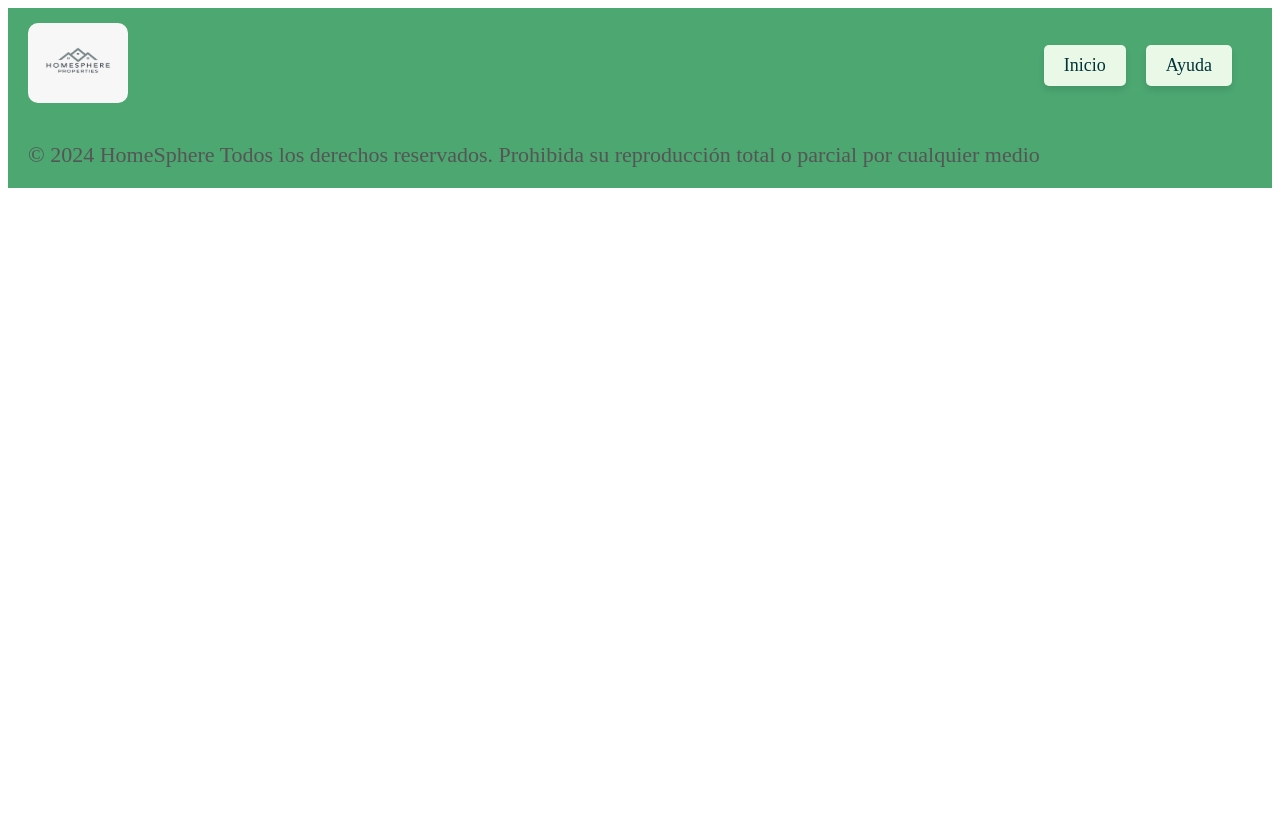
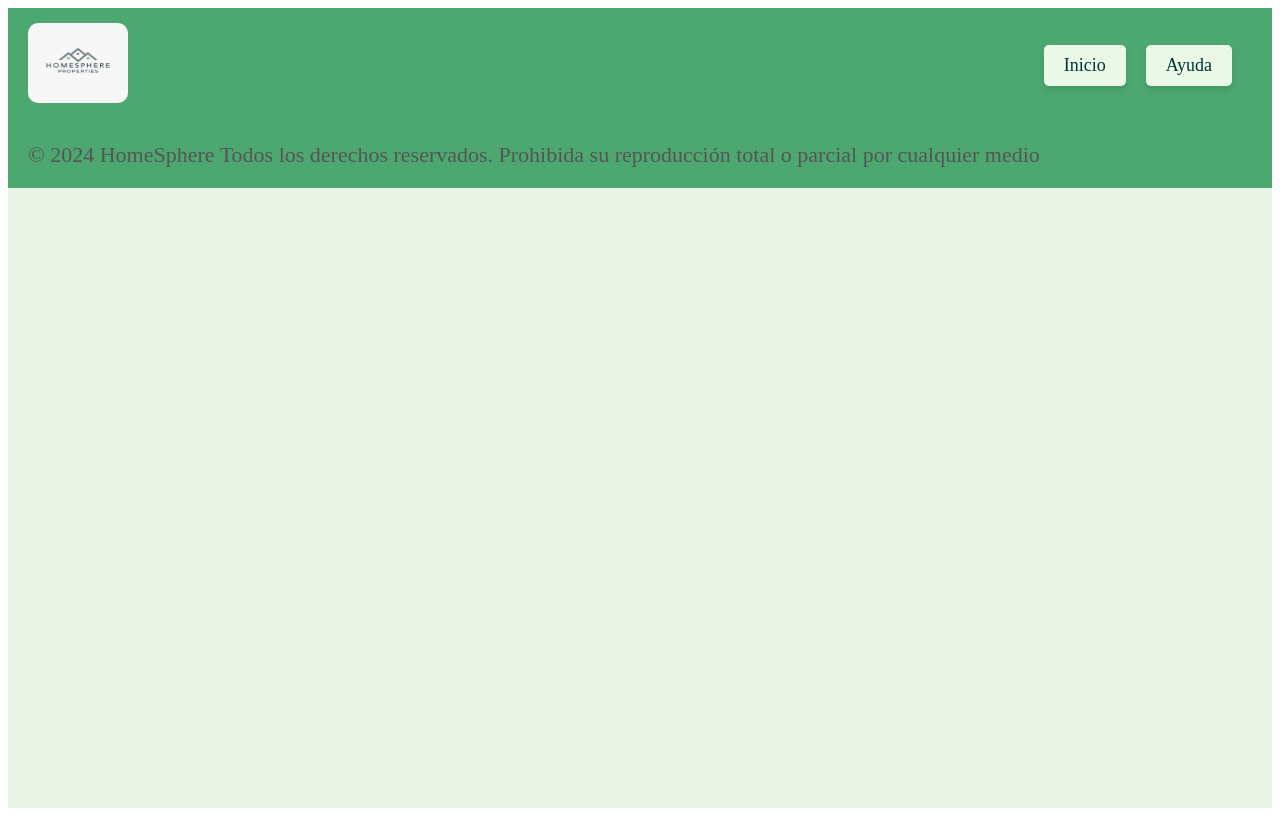
Before and after one commit to benbuselola/frontFingeso, a Vue app in the folder vue-project/: page /propiedadPerfil in a window 1280 px wide. Built offline with nearby package versions, Linux system fonts and the light colour scheme.

Commit message:
Fondo paginas
Arreglé el tema de por qué no completaba el fondo hasta el footer

```diff
--- a/vue-project/src/router/index.js
+++ b/vue-project/src/router/index.js
@@ -11,6 +11,7 @@ import actualizaDatosPropiedad from '../views/actualizarDatosPropiedad.vue'
 import propiedadesAdministracion from '../views/propiedadesAdministracion.vue'
 import ActualizarDatosPerfil from '../views/actualizarDatosPerfil.vue'
 import administracion from '../views/administracion.vue'
+import registroDeCorredoresPropiedades from '../views/registroCorredoraPropiedades.vue'
 
 const routes = [
   {
@@ -73,6 +74,11 @@ const routes = [
     name: 'administracion',
     component: administracion,
   },
+  {
+    path: '/registroDeCorredoresPropiedades',
+    name: 'registroDeCorredoresPropiedades',
+    component: registroDeCorredoresPropiedades,
+  },
 
 ]
 
--- a/vue-project/src/views/actualizarDatosPerfil.vue
+++ b/vue-project/src/views/actualizarDatosPerfil.vue
@@ -65,10 +65,11 @@
       </form>
     </div>
   </div>
-</div>
+
   <footer class>
       <p class = "copyright">© 2024 HomeSphere Todos los derechos reservados. Prohibida su reproducción total o parcial por cualquier medio</p>
     </footer>
+  </div>
 </template>
 
 <script>
--- a/vue-project/src/views/actualizarDatosPropiedad.vue
+++ b/vue-project/src/views/actualizarDatosPropiedad.vue
@@ -113,10 +113,11 @@
       </form>
     </div>
   </div>
-</div>
+
   <footer class>
       <p class = "copyright">© 2024 HomeSphere Todos los derechos reservados. Prohibida su reproducción total o parcial por cualquier medio</p>
     </footer>
+  </div>
 </template>
 
 <script>
--- a/vue-project/src/views/administracion.vue
+++ b/vue-project/src/views/administracion.vue
@@ -100,11 +100,12 @@
         </section>
       </div>
     </div>
-  </div>
+
 
   <footer>
       <p class = "copyright">© 2024 HomeSphere Todos los derechos reservados. Prohibida su reproducción total o parcial por cualquier medio</p>
   </footer>
+</div>
 </template>
 
   <script>
--- a/vue-project/src/views/login.vue
+++ b/vue-project/src/views/login.vue
@@ -31,10 +31,11 @@
       <p v-if="mensaje">{{ mensaje }}</p>
     </form>
   </div>
-</div>
+
   <footer class>
       <p class = "copyright">© 2024 HomeSphere Todos los derechos reservados. Prohibida su reproducción total o parcial por cualquier medio</p>
     </footer>
+  </div>
 </template>
 
 <script>
--- a/vue-project/src/views/perfil.vue
+++ b/vue-project/src/views/perfil.vue
@@ -52,10 +52,11 @@
       <Propiedad v-for="like in likes" :key="like.id" :propiedad="like" />
     </div>
   </div>
-  </div>
+
   <footer class>
       <p class = "copyright">© 2024 HomeSphere Todos los derechos reservados. Prohibida su reproducción total o parcial por cualquier medio</p>
     </footer>
+  </div>
 </template>
 
 <script>
--- a/vue-project/src/views/propiedadPerfil.vue
+++ b/vue-project/src/views/propiedadPerfil.vue
@@ -1,5 +1,5 @@
 <template>
-  <div>
+  <div id ="app">
     <header class="header">
       <div class="logo-section">
         <img src="../components/images/logoOficial.jpeg" alt="Nombre de la página" height="60">
@@ -77,10 +77,11 @@
       </div>
       </div>
     </div>
-  </div>
-  <footer class>
+
+  <footer>
     <p class = "copyright">© 2024 HomeSphere Todos los derechos reservados. Prohibida su reproducción total o parcial por cualquier medio</p>
     </footer>
+    </div>
 </template>
 
 <script>
@@ -209,6 +210,11 @@ header .logo-section img {
   width: 100px;
   height: 80px;
   border-radius: 10px;
+}
+
+#app {
+  background-color: #eaf3e6;
+  min-height: 100vh;
 }
 
 
--- a/vue-project/src/views/propiedadesAdministracion.vue
+++ b/vue-project/src/views/propiedadesAdministracion.vue
@@ -42,10 +42,11 @@
       <p>lista de visitantes: {{ selectedProperty.title }}</p>
     </div>
   </section>
-  </div>
+
   <footer class>
       <p class = "copyright">© 2024 HomeSphere Todos los derechos reservados. Prohibida su reproducción total o parcial por cualquier medio</p>
     </footer>
+    </div>
 </template>
 
 <script>
--- a/vue-project/src/views/publicarPropiedad.vue
+++ b/vue-project/src/views/publicarPropiedad.vue
@@ -73,10 +73,11 @@
       <p v-if="message" class="message">{{ message }}</p>
     </form>
   </div>
-</div>
+
   <footer class>
       <p class = "copyright">© 2024 HomeSphere Todos los derechos reservados. Prohibida su reproducción total o parcial por cualquier medio</p>
     </footer>
+    </div>
 </template>
 
 <script>
--- a/vue-project/src/views/registro.vue
+++ b/vue-project/src/views/registro.vue
@@ -31,10 +31,11 @@
       <p v-if="message" class="message">{{ message }}</p>
     </form>
   </div>
-  </div>
-  <footer class>
+
+  <footer>
       <p class = "copyright">© 2024 HomeSphere Todos los derechos reservados. Prohibida su reproducción total o parcial por cualquier medio</p>
     </footer>
+    </div>
 </template>
 
 <script>
--- /dev/null
+++ b/vue-project/src/views/registroCorredoraPropiedades.vue
@@ -0,0 +1,3 @@
+<template>
+
+</template>
--- a/vue-project/src/views/soporte.vue
+++ b/vue-project/src/views/soporte.vue
@@ -32,10 +32,11 @@
         <p v-if="message" class="message">{{ message }}</p>
       </form>
     </div>
-  </div>
-    <footer class>
+
+    <footer>
       <p class = "copyright">© 2024 HomeSphere Todos los derechos reservados. Prohibida su reproducción total o parcial por cualquier medio</p>
     </footer>
+  </div>
   </template>
 
   <script>
```
